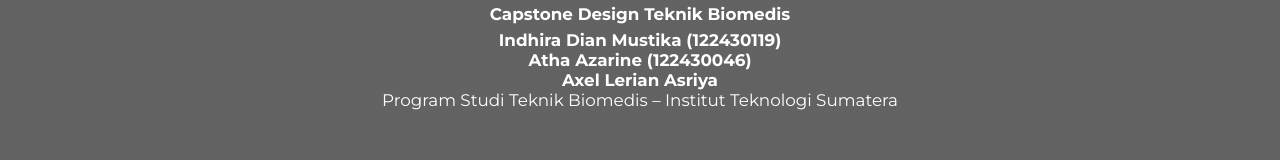
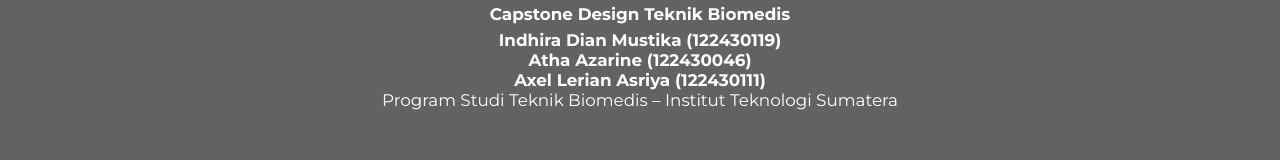
Before and after one commit to indhira122430119-ctrl/RESPOSITORY-PSB, a plain HTML site: page index.html in a window 1280 px wide. Shown: the part 183-343 px from the top of the page. Drawn offline with Linux system fonts and the light colour scheme.

Commit message:
Update Axel Lerian Asriya's information in index.html

```diff
--- a/index.html
+++ b/index.html
@@ -91,7 +91,7 @@
   <p>
     <strong>Indhira Dian Mustika (122430119)</strong><br>
     <strong>Atha Azarine (122430046)</strong><br>
-    <strong>Axel Lerian Asriya</strong><br>
+    <strong>Axel Lerian Asriya (122430111) </strong><br>
     Program Studi Teknik Biomedis – Institut Teknologi Sumatera
   </p>
 </header>
```
